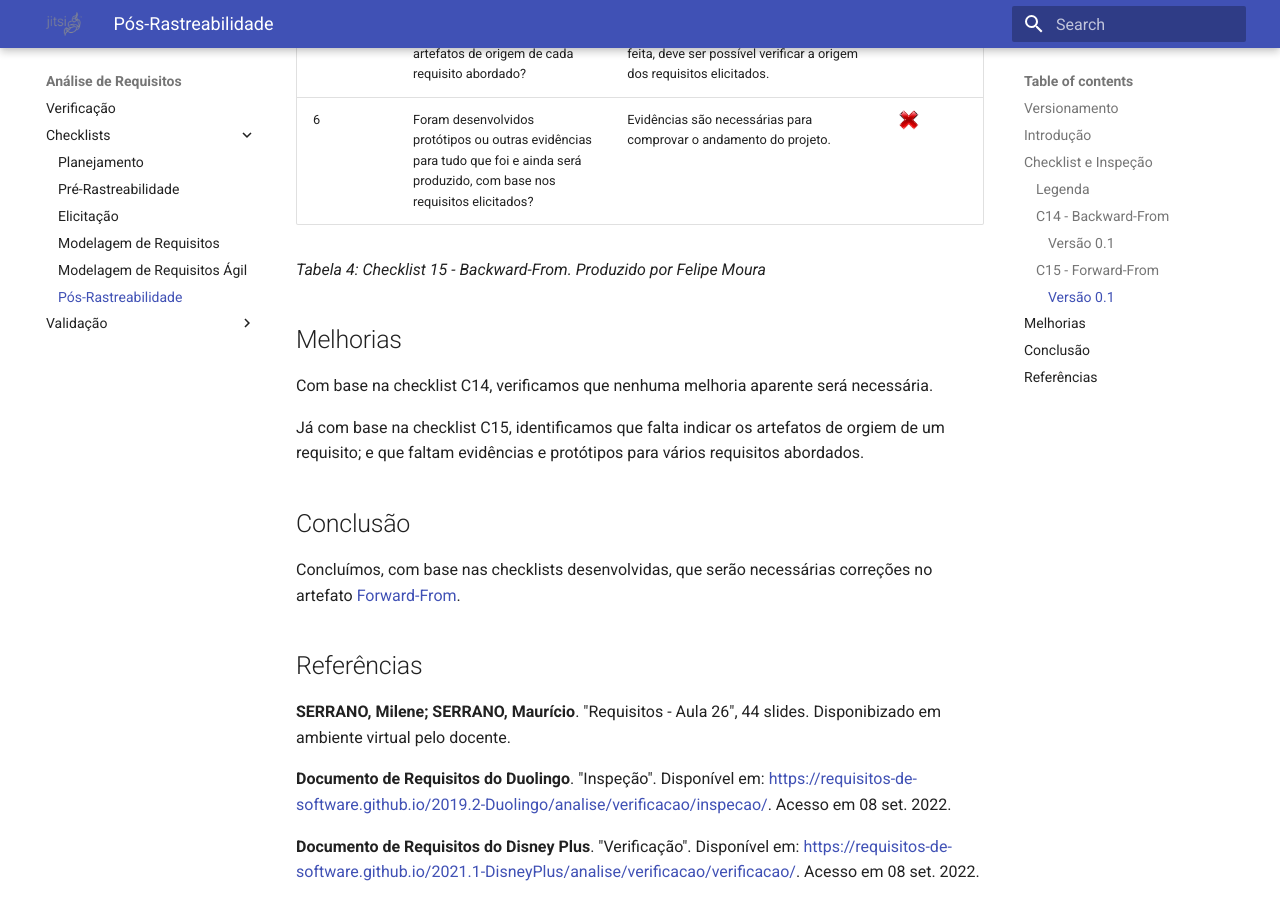
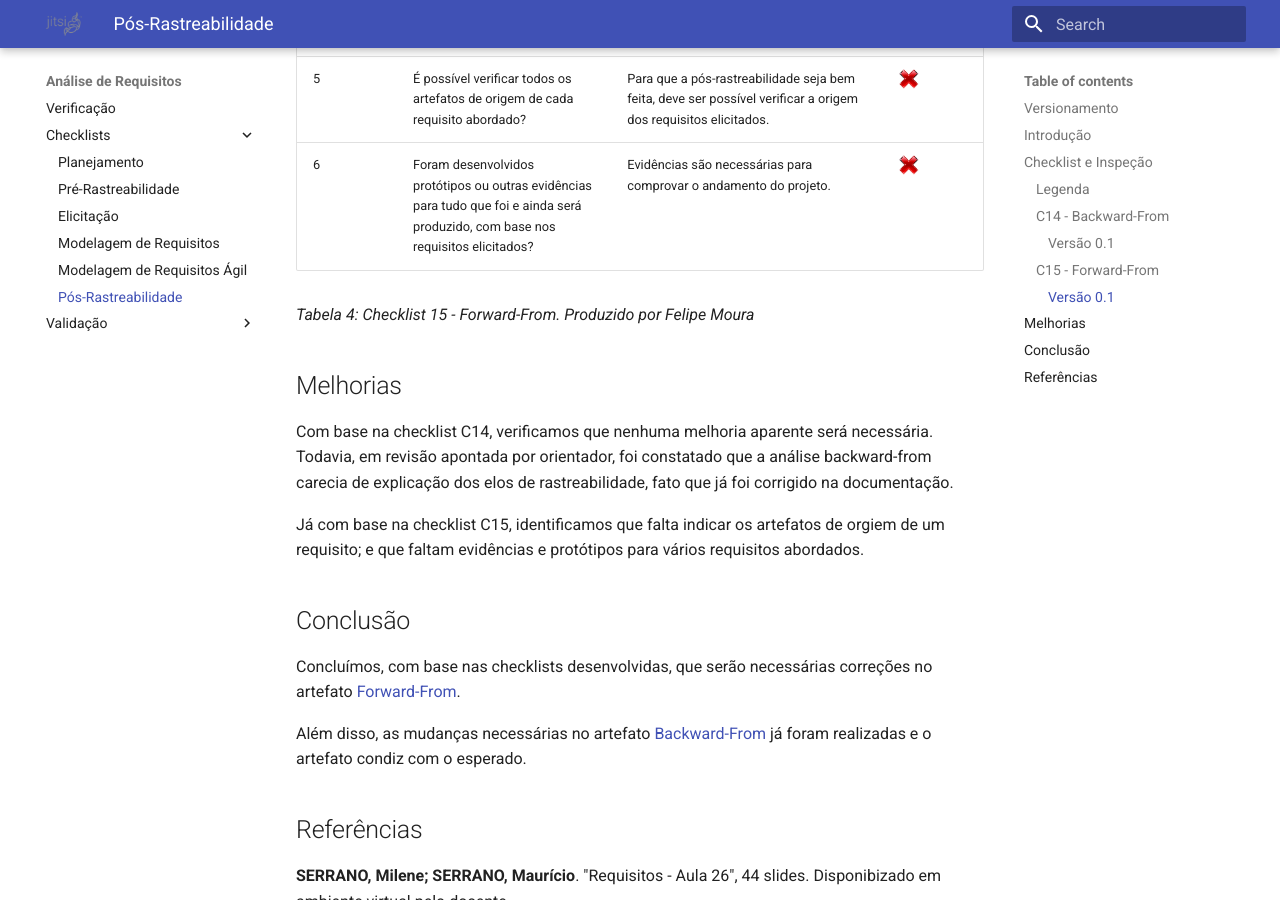
Before and after one commit to gabrielm2q/2022.1-Jitsi-Meet, an MkDocs documentation site: the page built from docs/analiseDeRequisitos/checklists/pos_rastreabilidade_cl.md, in a window 1280 px wide and 900 px high, scrolled down 2836 px. Built offline with MkDocs 1.6.1 and Material for MkDocs 9.7.7, drawn with Linux system fonts in a browser that asks for light colours; some of the changed text lies outside the part shown.

Commit message:
:sparkles: update checklist pos rastrabilidade

```diff
--- a/docs/analiseDeRequisitos/checklists/pos_rastreabilidade_cl.md
+++ b/docs/analiseDeRequisitos/checklists/pos_rastreabilidade_cl.md
@@ -7,6 +7,7 @@
 | 1.0    | 08/09 | Criação do Documento | Gabriel Mariano |
 | 1.1    | 09/09 | Elaboração do Checklist C14 | Gabriel Mariano |
 | 1.2    | 09/09 | Elaboração do Checklist C15 | Felipe Moura |
+| 1.3    | 12/09 | Revisão: Incremento da Melhoria e da Conclusão | Gabriel Mariano |
 
 _Tabela 1: Versionamento_
 
@@ -58,16 +59,18 @@ _Tabela 3: Checklist 14 - Backward-From. Produzido por Gabriel Mariano._
 | 5 | É possível verificar todos os artefatos de origem de cada requisito abordado? | Para que a pós-rastreabilidade seja bem feita, deve ser possível verificar a origem dos requisitos elicitados. | ![Simbolo check](../../assets/modelagem/wrong.png){width="20"}   |
 | 6 | Foram desenvolvidos protótipos ou outras evidências para tudo que foi e ainda será produzido, com base nos requisitos elicitados?  | Evidências são necessárias para comprovar o andamento do projeto. | ![Simbolo check](../../assets/modelagem/wrong.png){width="20"}   |
 
-_Tabela 4: Checklist 15 - Backward-From. Produzido por Felipe Moura_
+_Tabela 4: Checklist 15 - Forward-From. Produzido por Felipe Moura_
 ## Melhorias
 
-Com base na checklist C14, verificamos que nenhuma melhoria aparente será necessária.
+Com base na checklist C14, verificamos que nenhuma melhoria aparente será necessária. Todavia, em revisão apontada por orientador, foi constatado que a análise backward-from carecia de explicação dos elos de rastreabilidade, fato que já foi corrigido na documentação.
 
 Já com base na checklist C15, identificamos que falta indicar os artefatos de orgiem de um requisito; e que faltam evidências e protótipos para vários requisitos abordados.
 
 ## Conclusão
 
 Concluímos, com base nas checklists desenvolvidas, que serão necessárias correções no artefato [Forward-From](../../posRastreabilidade/forwardFrom.md).
+
+Além disso, as mudanças necessárias no artefato [Backward-From](../../posRastreabilidade/backwardFrom.md) já foram realizadas e o artefato condiz com o esperado.
 
 ## Referências
 
```
